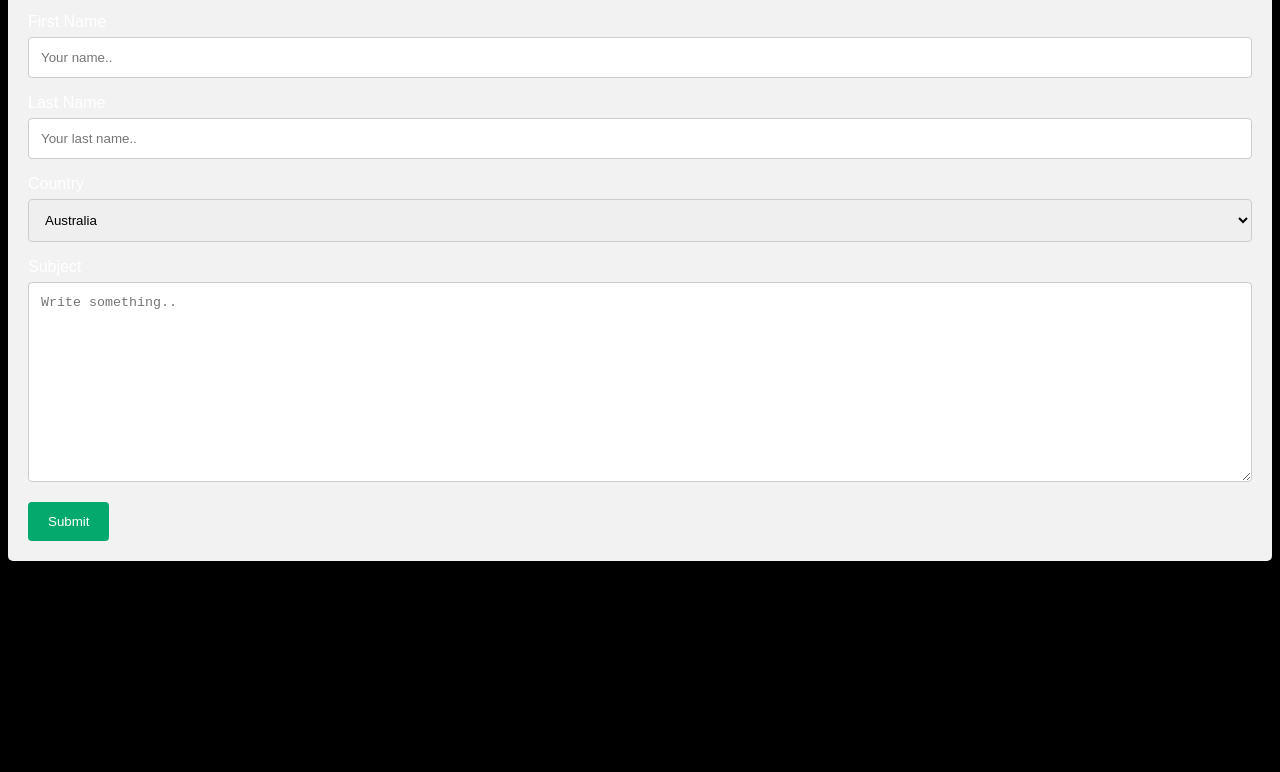
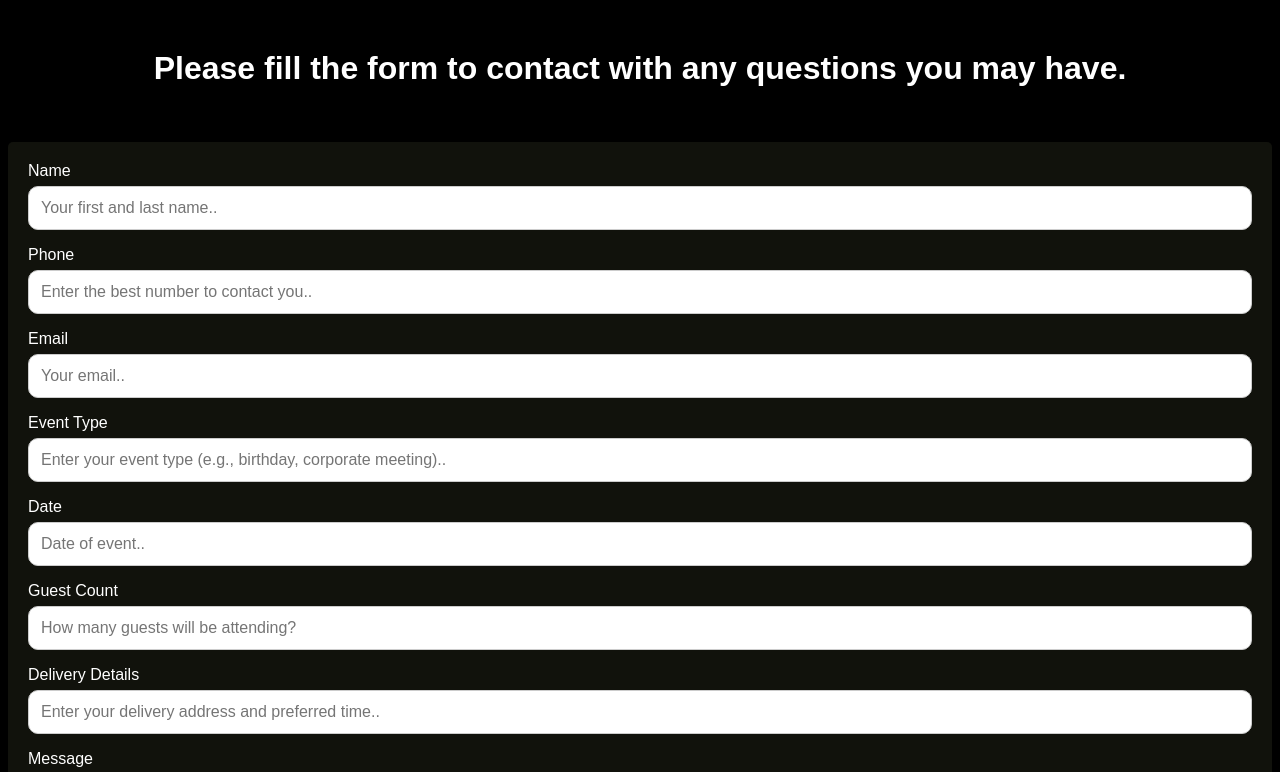
Before and after one commit to cohen730/RandC, a Vue app: page /catering in a window 1280 px wide. Shown: the part 681-1453 px from the top of the page. Before the commit the page ends 1258 px from the top, so only its background shows below. Built offline with nearby package versions, Linux system fonts and the light colour scheme.

Commit message:
Added about page photo, made new inputs for catering page

```diff
--- a/src/components/about.vue
+++ b/src/components/about.vue
@@ -6,14 +6,25 @@ import menu from "../restaurant_menu.js"
 
 <template>
   <primary-template>
-    <h1>This is my About page</h1>
+<!--    <h1>This is my About page</h1>-->
 
 <!--    <div v-for="(item, index) in menu.items" :key="index">-->
 <!--      {{ item.name}}, {{ item.price }}, {{item.description}}, {{item.ingredients}}-->
 <!--    </div>-->
+    <img src="../assets/family.jpg" alt="Family">
+    <h2>Who we are</h2>
+
   </primary-template>
 </template>
 
 <style scoped>
+h2 {
+  text-align: center;
+}
+
+img {
+  width: 1000px;
+  height: 600px;
+}
 
 </style>
--- a/src/components/catering.vue
+++ b/src/components/catering.vue
@@ -10,25 +10,41 @@ import Hero from "../components/Hero.vue";
        sub-head="Let us cater your special events and celebrations!"
  />
 
+<h4>Please fill the form to contact with any questions you may have.</h4>
 
   <div class="container">
     <form action="action_page.php">
 
-      <label for="fname">First Name</label>
-      <input type="text" id="fname" name="firstname" placeholder="Your name..">
+      <label for="name">Name</label>
+      <input type="text" id="name" name="name" placeholder="Your first and last name..">
 
-      <label for="lname">Last Name</label>
-      <input type="text" id="lname" name="lastname" placeholder="Your last name..">
+      <label for="phone">Phone</label>
+      <input type="text" id="phone" name="phone-number" placeholder="Enter the best number to contact you..">
 
-      <label for="country">Country</label>
-      <select id="country" name="country">
-        <option value="australia">Australia</option>
-        <option value="canada">Canada</option>
-        <option value="usa">USA</option>
-      </select>
+      <label for="email">Email</label>
+      <input type="text" id="email" name="email" placeholder="Your email..">
 
-      <label for="subject">Subject</label>
-      <textarea id="subject" name="subject" placeholder="Write something.." style="height:200px"></textarea>
+      <label for="event-type">Event Type</label>
+      <input type="text" id="event-type" name="event-type" placeholder="Enter your event type (e.g., birthday, corporate meeting)..">
+
+      <label for="date">Date</label>
+      <input type="text" id="date" name="date" placeholder="Date of event..">
+
+      <label for="guest-count">Guest Count</label>
+      <input type="text" id="guest-count" name="guest-count" placeholder="How many guests will be attending?">
+
+      <label for="delivery-details">Delivery Details</label>
+      <input type="text" id="delivery-details" name="delivery-details" placeholder="Enter your delivery address and preferred time..">
+
+<!--      <label for="country">Country</label>-->
+<!--      <select id="country" name="country">-->
+<!--        <option value="australia">Australia</option>-->
+<!--        <option value="canada">Canada</option>-->
+<!--        <option value="usa">USA</option>-->
+<!--      </select>-->
+
+      <label for="message">Message</label>
+      <textarea id="message" name="message" placeholder="Tell us what items you would like .." style="height:200px"></textarea>
 
       <input type="submit" value="Submit">
 
@@ -42,32 +58,34 @@ input[type=text], select, textarea {
   width: 100%; /* Full width */
   padding: 12px; /* Some padding */
   border: 1px solid #ccc; /* Gray border */
-  border-radius: 4px; /* Rounded borders */
+  border-radius: 10px; /* Rounded borders */
   box-sizing: border-box; /* Make sure that padding and width stays in place */
   margin-top: 6px; /* Add a top margin */
   margin-bottom: 16px; /* Bottom margin */
-  resize: vertical /* Allow the user to vertically resize the textarea (not horizontally) */
+  resize: vertical;/* Allow the user to vertically resize the textarea (not horizontally) */
+  font-family: Avenir, sans-serif;
+  font-size: 1rem;
 }
 
 /* Style the submit button with a specific background color etc */
 input[type=submit] {
-  background-color: #04AA6D;
+  background-color: #EA9637;
   color: white;
-  padding: 12px 20px;
+  padding: 5px 10px;
   border: none;
-  border-radius: 4px;
+  border-radius: 10px;
   cursor: pointer;
 }
 
 /* When moving the mouse over the submit button, add a darker green color */
 input[type=submit]:hover {
-  background-color: #45a049;
+  background-color: #BD6500;
 }
 
 /* Add a background color and some padding around the form */
 .container {
   border-radius: 5px;
-  background-color: #f2f2f2;
+  background-color: #11120C;
   padding: 20px;
 }
 
--- a/src/stylesheet.css
+++ b/src/stylesheet.css
@@ -30,6 +30,14 @@ body {
         font-style: normal;
         font-weight: 350;
     }
+    h4 {
+        font-size: 1.25rem;
+        font-style: normal;
+        font-weight: 900;
+        line-height: 1.875rem; /* 150% */
+        text-align: center;
+    }
+
 
     /* Tablet and up */
     @media screen and (width >= 600px) {
@@ -37,7 +45,12 @@ body {
             font-size: 4rem;
         }
     h2{
-        font-size: 2.25rem;
+        font-size: 2rem;
+    }
+    h4{
+        font-size: 1.5rem;
+        font-style: normal;
+        font-weight: 900;
     }
     }
 
@@ -46,5 +59,12 @@ body {
         h2{
             font-size: 2.5rem;
         }
+        h4{
+            font-size: 2rem;
+            font-style: normal;
+            font-weight: 900;
+            line-height: 4rem;
+        }
+
     }
 }
```
